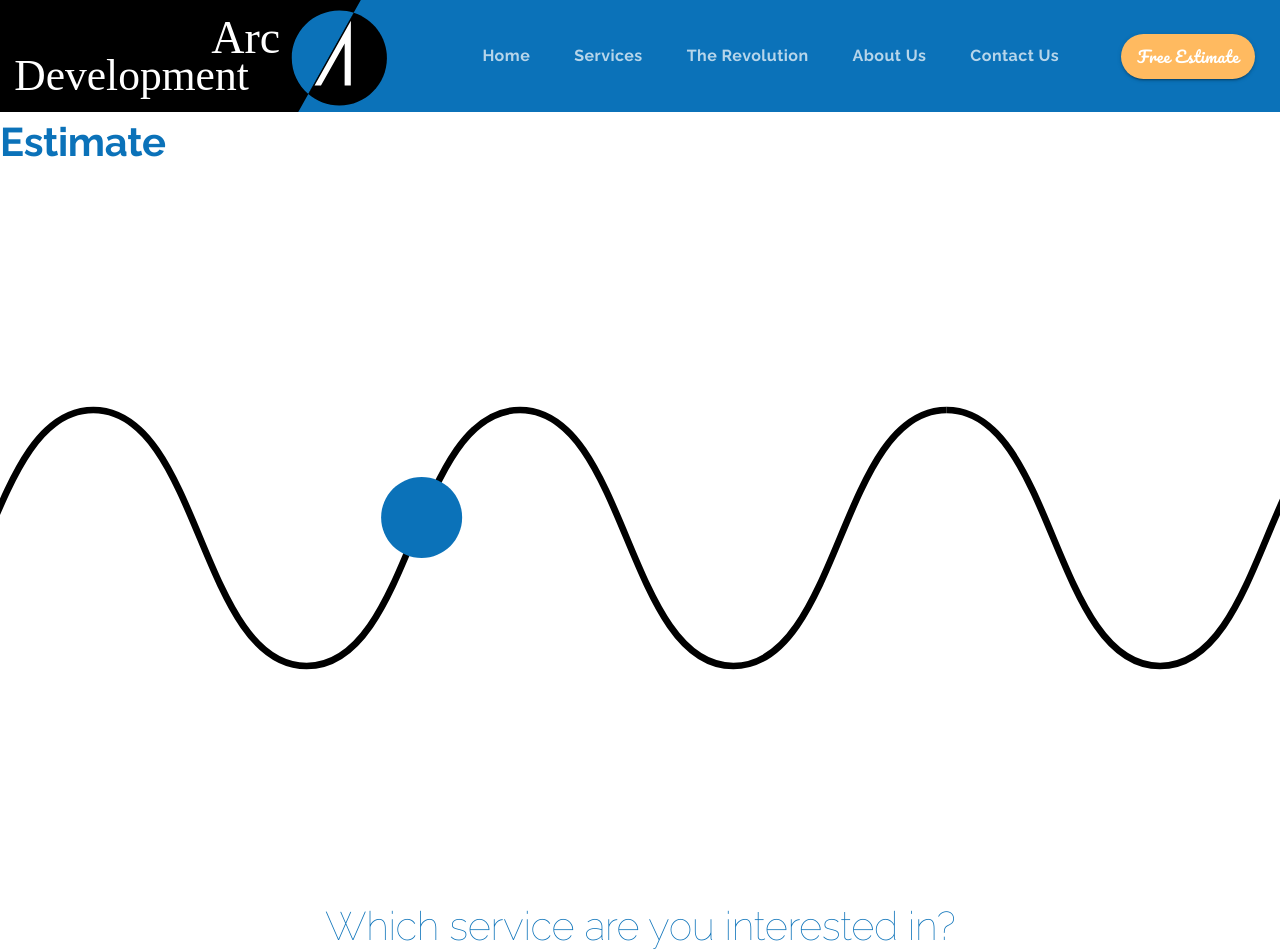
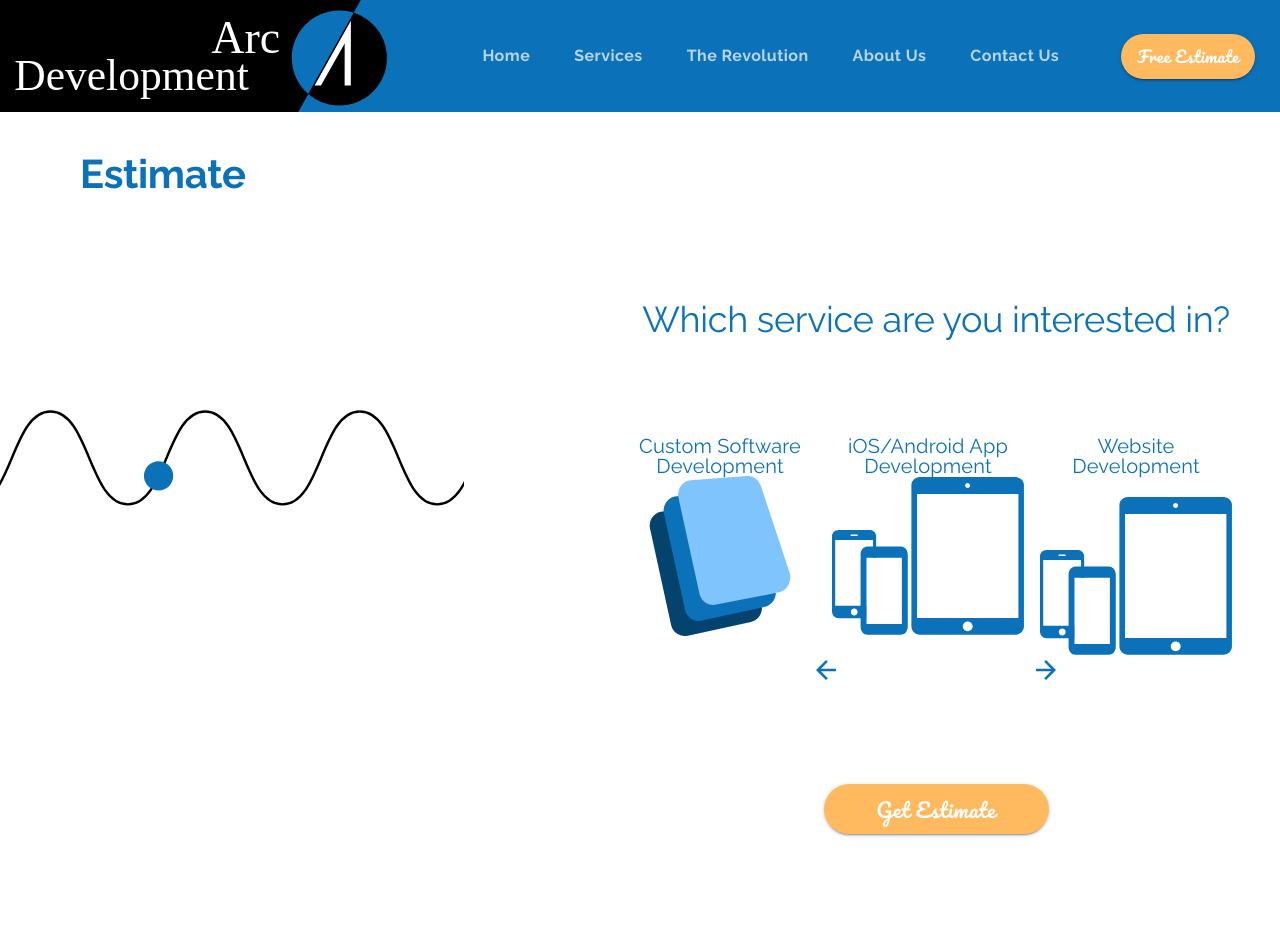
Before and after one commit to tanvirakibul/arc-development-app, a React (Create React App) app: page /estimate in a window 1280 px wide. Shown: the top 952 px of the page. Built offline with nearby package versions, Linux system fonts and the light colour scheme.

Commit message:
added estimate and routing arrows

```diff
--- a/src/components/Estimate.js
+++ b/src/components/Estimate.js
@@ -33,7 +33,24 @@ import biometrics from "../assets/biometrics.svg";
 
 import estimateAnimation from "../animations/estimateAnimation/data.json";
 
-const useStyles = makeStyles((theme) => {});
+const useStyles = makeStyles((theme) => ({
+    icon: {
+        width: "12em",
+        height: "10em"
+    },
+    estimateButton: {
+        ...theme.typography.estimate,
+        borderRadius: 50,
+        backgroundColor: theme.palette.common.orange,
+        height: 50,
+        width: 225,
+        fontSize: "1.25rem",
+        marginTop: "5em",
+        "&:hover" : {
+            backgroundColor: theme.palette.secondary.light
+        }
+    }
+}));
 
 export default function Estimate() {
   const classes = useStyles();
@@ -51,58 +68,80 @@ export default function Estimate() {
   return (
     <Grid container direction="row">
       {/* Estimate title & Animations */}
-      <Grid item container direction="column">
-        <Grid item>
+      <Grid item container direction="column" lg>
+        <Grid item
+        style={{marginTop: "2em",
+        marginLeft: "5em"}}>
           <Typography variant="h2">Estimate</Typography>
         </Grid>
-        <Grid item>
+        <Grid item style={{marginRight: "10em", maxWidth: "50em",
+    marginTop: "7.5em"}}>
           <Lottie options={defaultOptions} height="100%" width="100%" />
         </Grid>
       </Grid>
 
       {/* Questions */}
-      <Grid item container direction="column">
+      <Grid item container direction="column" lg
+      alignItems="center"
+      style={{marginRight:"2em", marginBottom:"10em"}}>
         <Grid item>
-            <Typography variant="h2" align="center" style={{fontWeight: 300}}
+            <Typography variant="h2" align="center"
+            style={{fontWeight: 500, fontSize:"2.25em", marginBottom: "2.5em",
+        marginTop: "5em"}}
             gutterBottom>
                 Which service are you interested in?
             </Typography>
         </Grid>
         <Grid item container>
-            <Grid item container direction="column">
+            <Grid item container direction="column" md>
                 <Grid item style={{maxWidth: "12em"}}>
                     <Typography variant="h6" align="center">
                         Custom Software Development
                     </Typography>
                 </Grid>
                 <Grid item>
-                    <img src={software} alt="three floating screens" />
+                    <img src={software} alt="three floating screens"
+                    className={classes.icon} />
                 </Grid>
             </Grid>
 
-            <Grid item container direction="column">
+            <Grid item container direction="column" md>
                 <Grid item style={{maxWidth: "12em"}}>
                     <Typography variant="h6" align="center">
                         iOS/Android App Development
                     </Typography>
                 </Grid>
                 <Grid item>
-                    <img src={mobile} alt="phones and tables outlines" />
+                    <img src={mobile} alt="phones and tables outlines"
+                    className={classes.icon} />
                 </Grid>
             </Grid>
 
-            <Grid item container direction="column">
+            <Grid item container direction="column" md>
                 <Grid item style={{maxWidth: "12em"}}>
-                    <Typography variant="h6" align="center">
+                    <Typography variant="h6" align="center"
+                    style={{marginBottom: "1em"}}>
                         Website Development
                     </Typography>
                 </Grid>
                 <Grid item>
-                    <img src={website} alt="computer screen" />
+                    <img src={website} alt="computer screen"
+                    className={classes.icon} />
                 </Grid>
             </Grid>
-
-
+        </Grid>
+        <Grid item container justify="space-between" style={{width:"15em"}}>
+            <Grid item>
+                <img src={backArrow} alt="Previous question" />
+            </Grid>
+            <Grid item>
+                <img src={forwardArrow} alt="Next question" />
+            </Grid>
+        </Grid>
+        <Grid item>
+            <Button variant="contained" className={classes.estimateButton}>
+                Get Estimate
+            </Button>
         </Grid>
       </Grid>
 
--- a/src/components/ui/Theme.js
+++ b/src/components/ui/Theme.js
@@ -52,7 +52,8 @@ export default createMuiTheme({
     h6: {
       fontWeight: 500,
       fontFamily: "Raleway",
-      color: arcBlue
+      color: arcBlue,
+      lineHeight: 1
 
     },
     subtitle1: {
```
